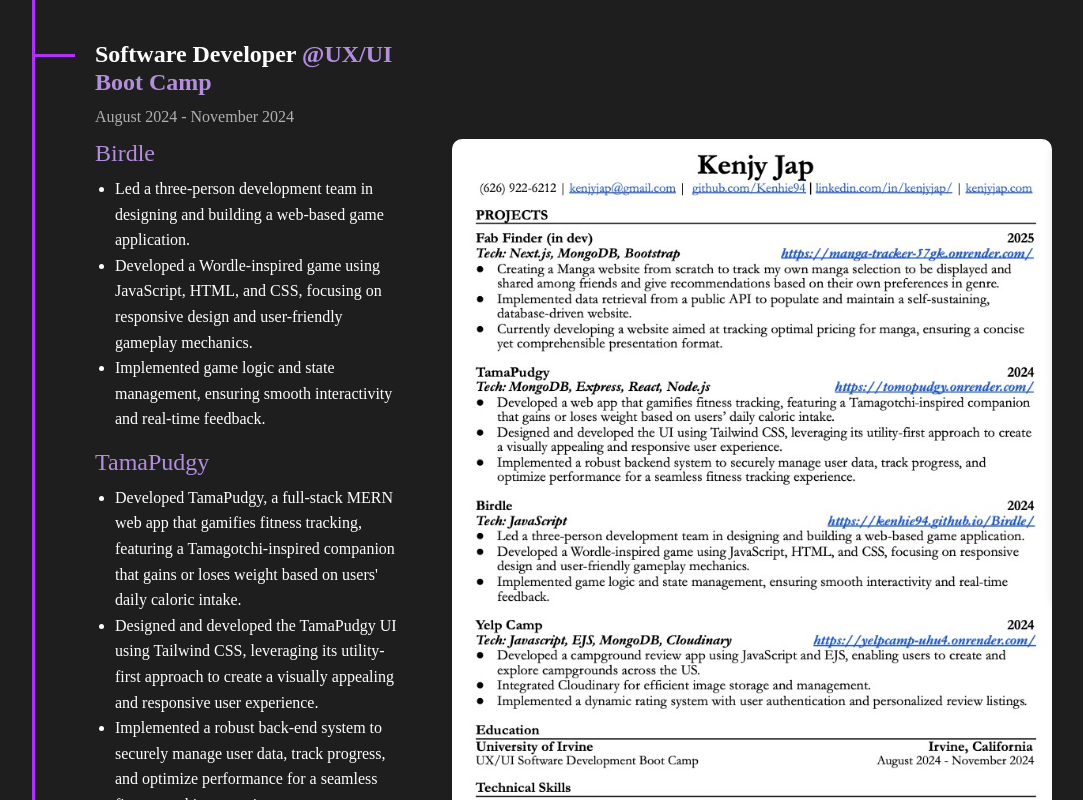
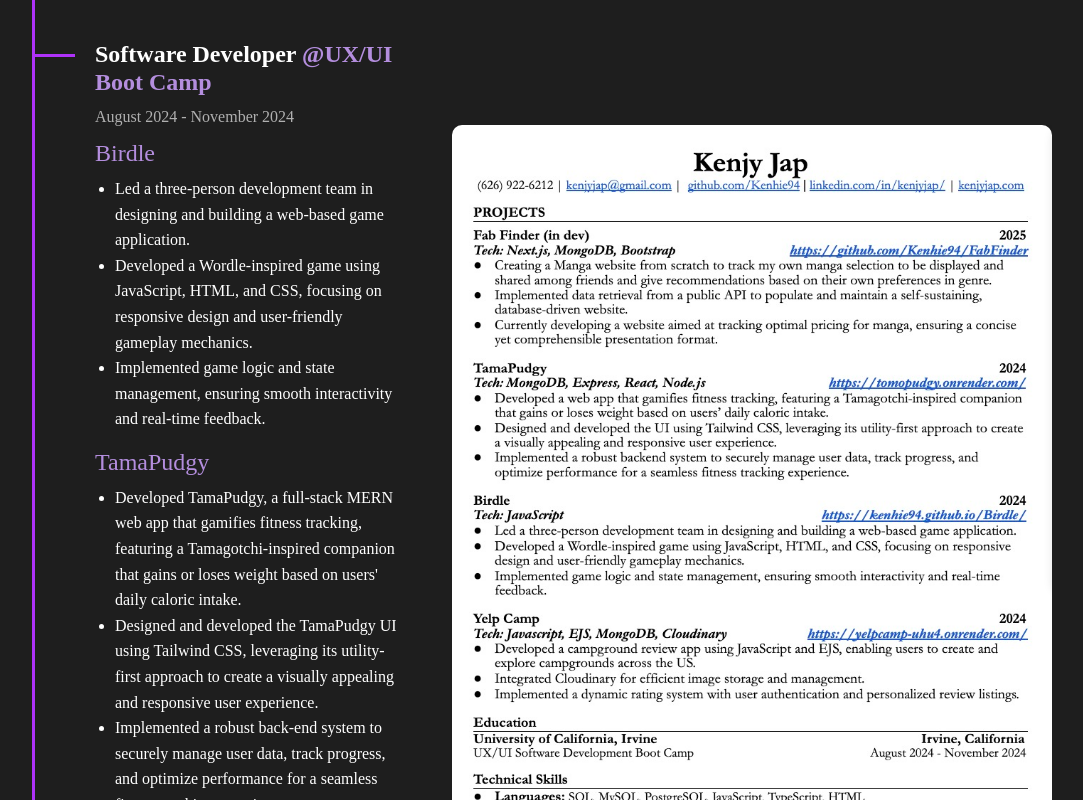
Before and after one commit to Kenhie94/Portfolio, a Next.js app: page / in a window 1280 px wide. Shown: the part 2220-3020 px from the top of the page, without its empty margins (108-1191 px from the left). Built offline with nearby package versions, Linux system fonts and the light colour scheme; a web font is replaced by a local one.

Commit message:
updated resume picture

```diff
--- a/app/components/about/About.js
+++ b/app/components/about/About.js
@@ -131,7 +131,7 @@
           <Carousel showThumbs={false} showStatus={false} infiniteLoop>
             {/* Image 1 */}
             <div className="imageContainer">
-              <img src="/images/Resume.jpg" alt="Another Certification" className="carouselImage" />
+              <img src="/images/Resume_1.jpg" alt="Another Certification" className="carouselImage" />
             </div>
 
             {/* Image 2 */}
```
Also changed, not shown: public/images/Resume_1.jpg (added).
